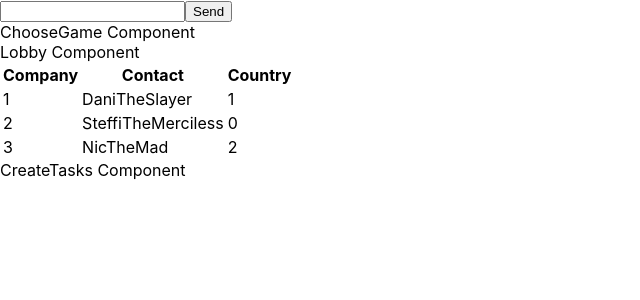
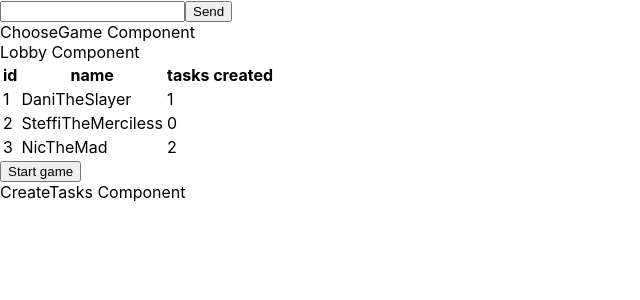
Before and after one commit to Zuehlke/among-eus, a React (Create React App) app in the folder frontend/: page / in a window 1280 px wide. Shown: the top 300 px of the page, without its empty margins (0-640 px from the left). Built offline with nearby package versions, Linux system fonts and the light colour scheme.

Commit message:
Use key for loop items

```diff
--- a/frontend/src/components/Lobby/Lobby.tsx
+++ b/frontend/src/components/Lobby/Lobby.tsx
@@ -16,19 +16,20 @@ const Lobby = (props: LobbyProps) => (
     Lobby Component
       <table>
           <tr>
-              <th>Company</th>
-              <th>Contact</th>
-              <th>Country</th>
+              <th>id</th>
+              <th>name</th>
+              <th>tasks created</th>
           </tr>
           {console.log(props)}
-          {props.players.map((player: Player) => (
-              <tr>
+          {props.players.map((player: Player, index:number) => (
+              <tr key={index}>
                 <td>{player.id}</td>
                 <td>{player.name}</td>
                 <td>{player.tasksCreated}</td>
               </tr>
           ))}
       </table>
+      <button id="btnStart" onClick={() => console.log("start game")}>Start game</button>
   </div>
 );
 
```
